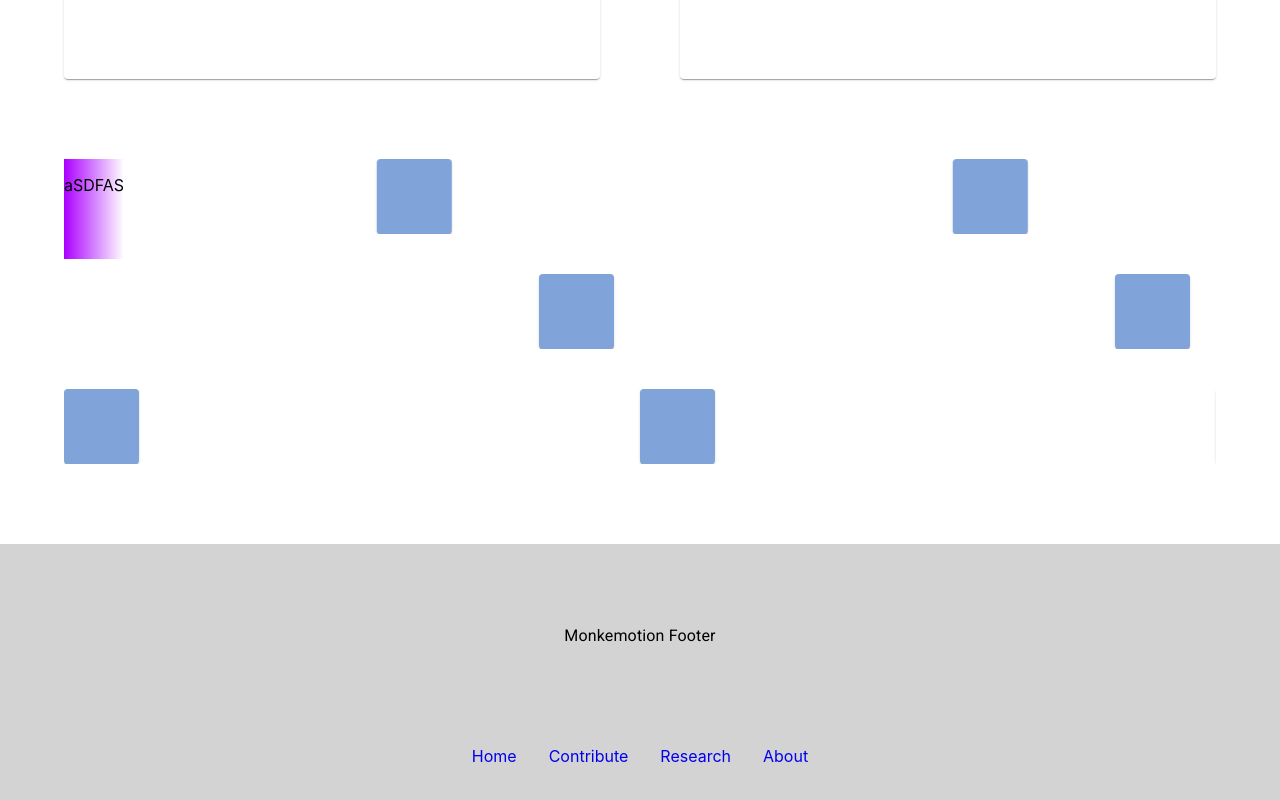
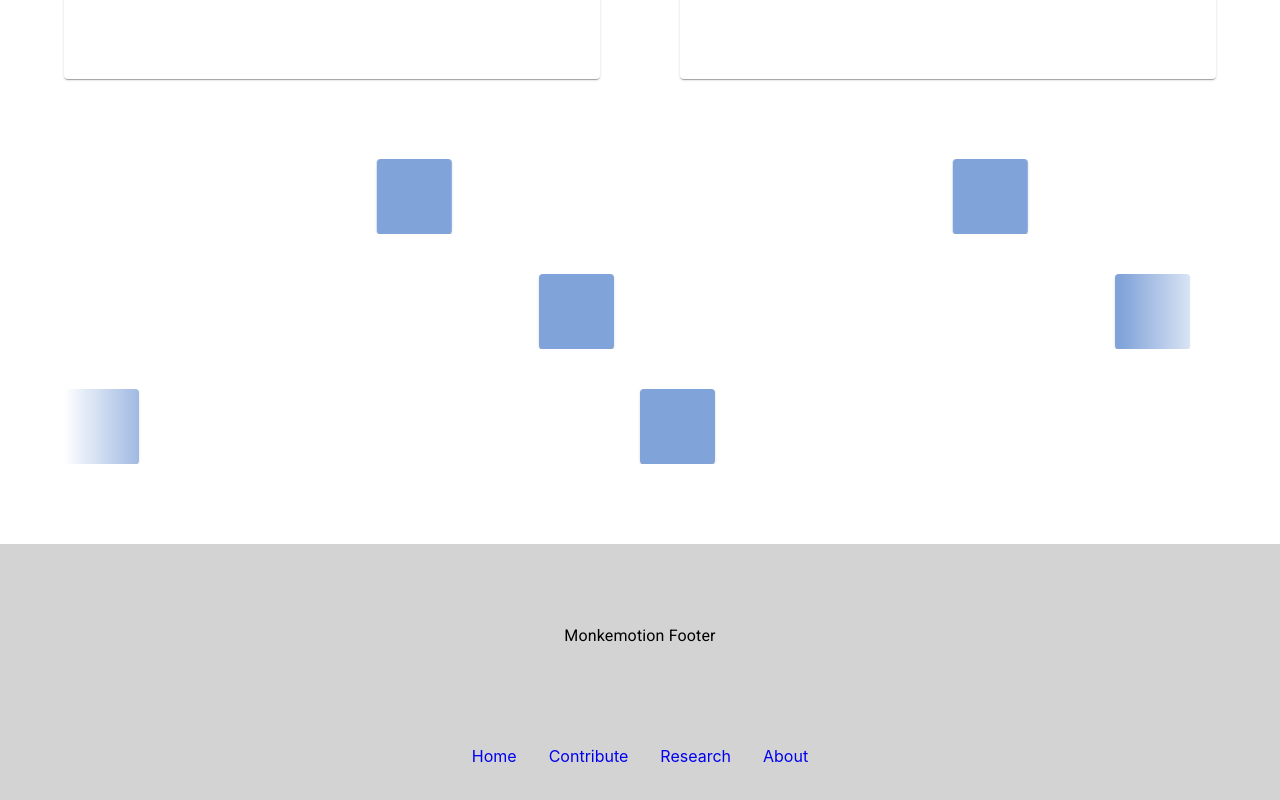
Before and after one commit to timkim0713/monkemotion, a React (Create React App) app: page / in a window 1280 px wide. Shown: the part 1057-1857 px from the top of the page. Built offline with nearby package versions, Linux system fonts and the light colour scheme.

Commit message:
completed fade effect

```diff
--- a/src/pages/Home.js
+++ b/src/pages/Home.js
@@ -17,21 +17,29 @@ function Home() {
                     display: "flex", flexDirection: "row"
                 }}>
                     <Box sx={{
-                        background: "linear-gradient(to left, rgba(255,255,255,0), #a0f)",
-                        height: 100,
+                        background: "linear-gradient(to left, rgba(255,255,255,0), #fff)",
+                        height: 350,
+                        width: 100,
                         position: "absolute",
                         zIndex: 9999
 
-                    }}>
-                        <p>aSDFAS</p>
-                    </Box>
+                    }} />
                     <Box width={"100%"}>
                         <MultiCarousel autoPlaySpeed={300} rtl={false} />
                     </Box>
-                    {/* <Box sx={{
-                        backdropFilter: "blur(15px)", background: "linear-gradient(to right, rgba(255,255,255,0), #afff)",
-                        width: 100
-                    }} /> */}
+
+                    <Box>
+                        <Box sx={{
+                            background: "linear-gradient(to right, rgba(255,255,255,0), #fff)",
+                            height: 350,
+                            width: 100,
+                            position: "absolute",
+                            zIndex: 9999,
+                            marginLeft: -12
+
+                        }} />
+                    </Box>
+
                 </Box>
                 <Box mt={5}>
                     <MultiCarousel autoPlaySpeed={200} rtl={true} />
@@ -41,7 +49,7 @@ function Home() {
                 </Box>
             </Box>
 
-        </Box>
+        </Box >
     );
 }
 
```
